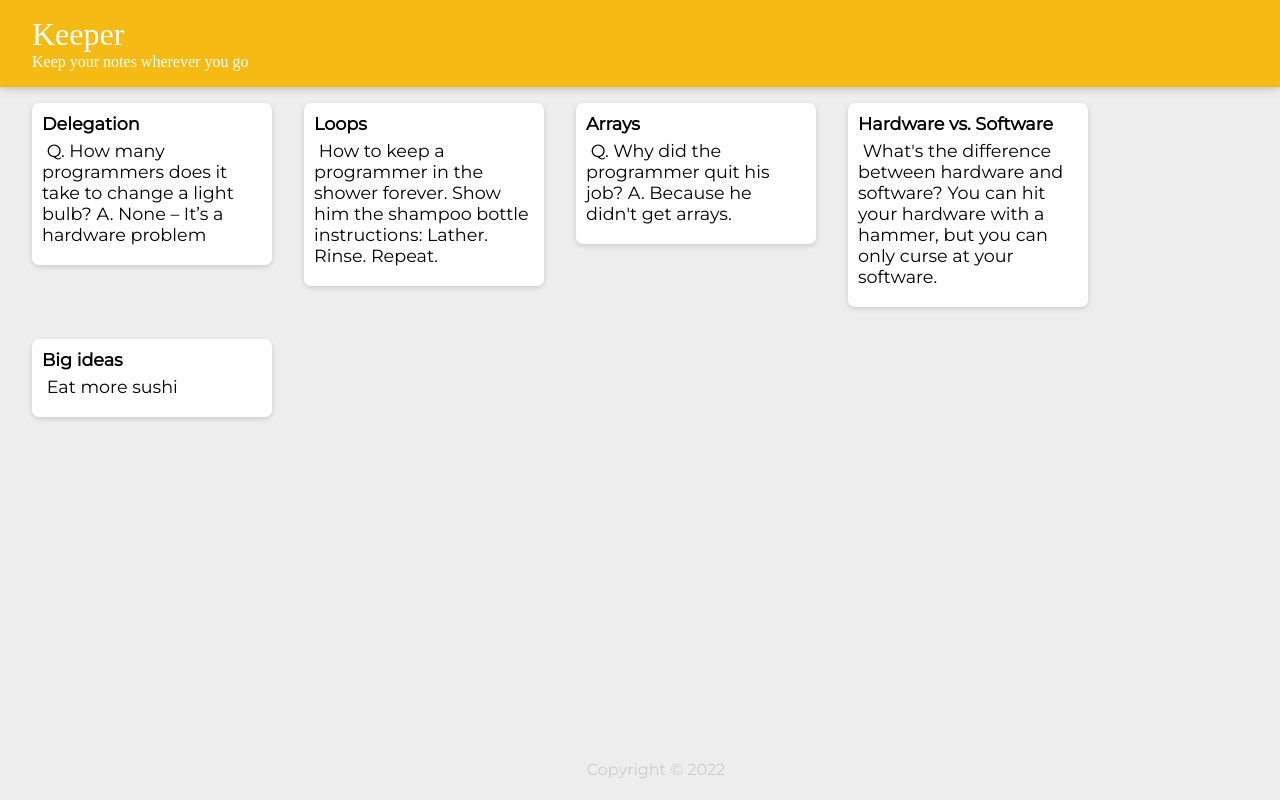
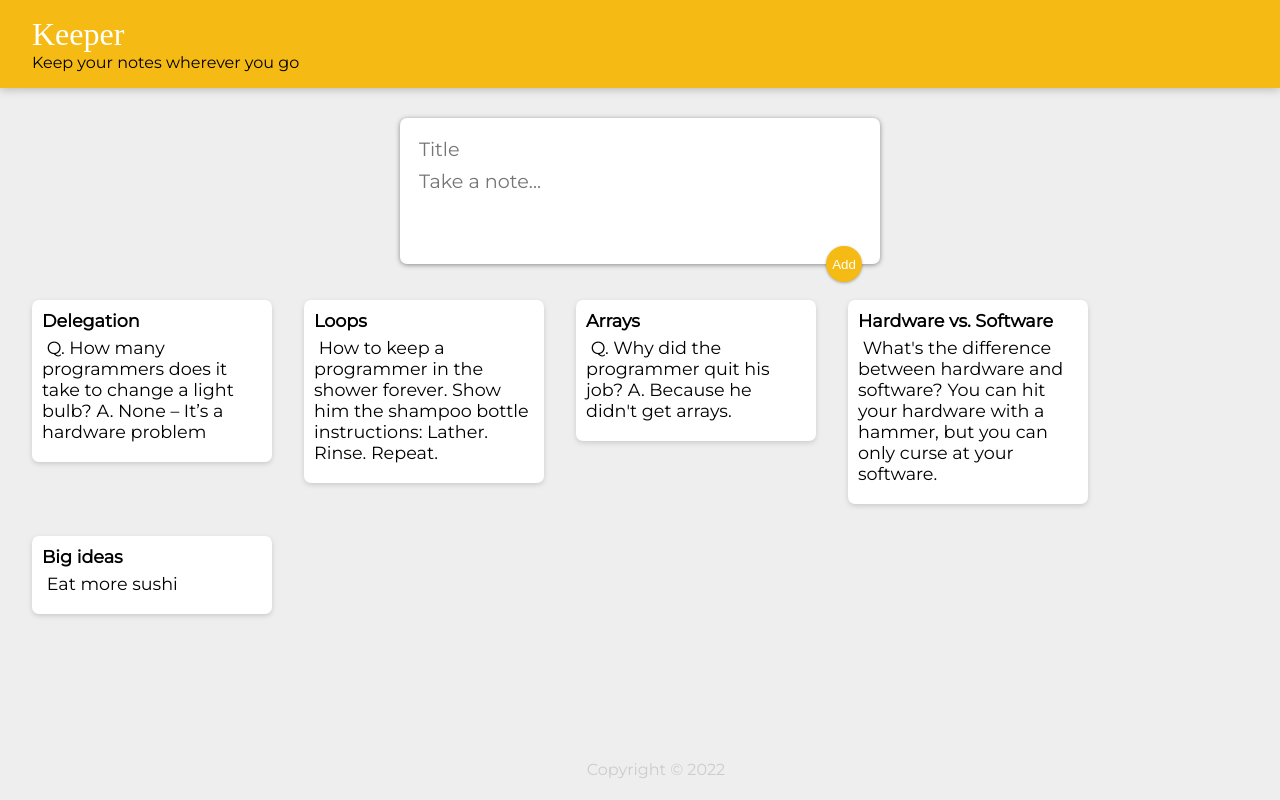
Before and after one commit to Id3arium/KeeperApp, a React (Create React App) app: page / in a window 1280 px wide. Built offline with nearby package versions, Linux system fonts and the light colour scheme; a web font is replaced by a local one.

Commit message:
adding area to create new notes

```diff
--- a/public/styles.css
+++ b/public/styles.css
@@ -18,8 +18,7 @@
   box-shadow: 0 0 10px 0 rgba(0, 0, 0, 0.3);
 }
 
-header h1,
-header p {
+header h1 {
   color: #fff;
   font-family: "McLaren", cursive;
   font-weight: 200;
@@ -55,3 +54,49 @@
   white-space: pre-wrap;
   word-wrap: break-word;
 }
+
+.note button {
+  position: relative;
+  float: right;
+  margin-right: 10px;
+  color: #f5ba13;
+  border: none;
+  width: 36px;
+  height: 36px;
+  cursor: pointer;
+  outline: none;
+}
+
+form {
+  position: relative;
+  width: 480px;
+  margin: 30px auto 20px auto;
+  background: #fff;
+  padding: 15px;
+  border-radius: 7px;
+  box-shadow: 0 1px 5px rgb(138, 137, 137);
+}
+form input,
+form textarea {
+  width: 100%;
+  border: none;
+  padding: 4px;
+  outline: none;
+  font-size: 1.2em;
+  font-family: inherit;
+  resize: none;
+}
+form button {
+  position: absolute;
+  right: 18px;
+  bottom: -18px;
+  background: #f5ba13;
+  color: #fff;
+  border: none;
+  border-radius: 50%;
+  width: 36px;
+  height: 36px;
+  box-shadow: 0 1px 3px rgba(0, 0, 0, 0.3);
+  cursor: pointer;
+  outline: none;
+}
--- a/src/components/App.js
+++ b/src/components/App.js
@@ -3,11 +3,13 @@
 import Footer from "./Footer";
 import Note from "./Note";
 import notes from "../notes";
+import CreateArea from "./CreateArea";
 
 export default function App() {
   return (
     <div>
       <Header />
+      <CreateArea />
       {notes.map((props) => (
         <Note {...props} />
       ))}
--- /dev/null
+++ b/src/components/CreateArea.js
@@ -0,0 +1,15 @@
+import React from "react";
+
+function CreateArea() {
+  return (
+    <div>
+      <form>
+        <input name="title" placeholder="Title" />
+        <textarea name="content" placeholder="Take a note..." rows="3" />
+        <button>Add</button>
+      </form>
+    </div>
+  );
+}
+
+export default CreateArea;
```
